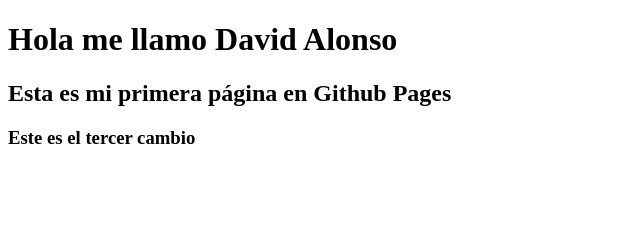
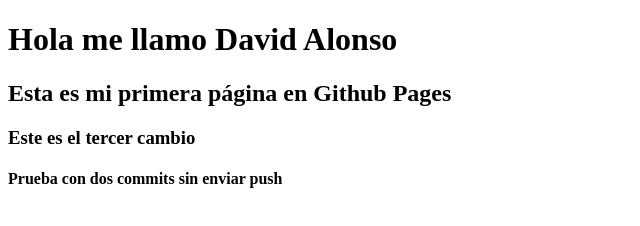
Before and after one commit to WhiteBryz/PruebaMilOchoMil, a plain HTML site: page index.html in a window 1280 px wide. Shown: the whole page, without its empty margins (0-640 px from the left). Drawn offline with Linux system fonts and the light colour scheme.

Commit message:
Cuarto cambio prueba de dos commits sin enviar push

```diff
--- a/index.html
+++ b/index.html
@@ -10,5 +10,6 @@
     <h1>Hola me llamo David Alonso</h1>
     <h2>Esta es mi primera página en Github Pages</h2>
     <h3>Este es el tercer cambio</h3>
+    <h4>Prueba con dos commits sin enviar push</h4>
 </body>
 </html>
```
